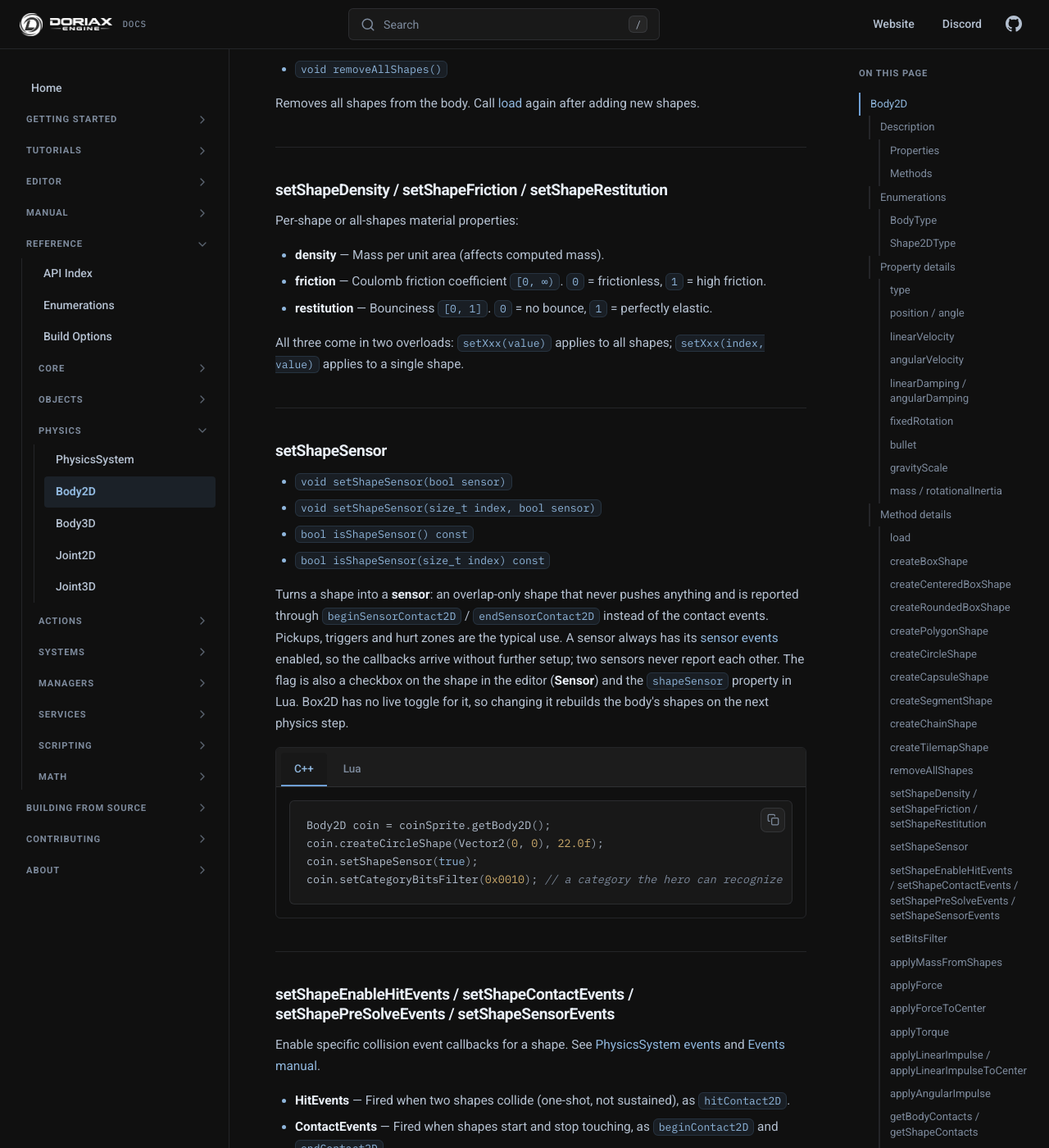
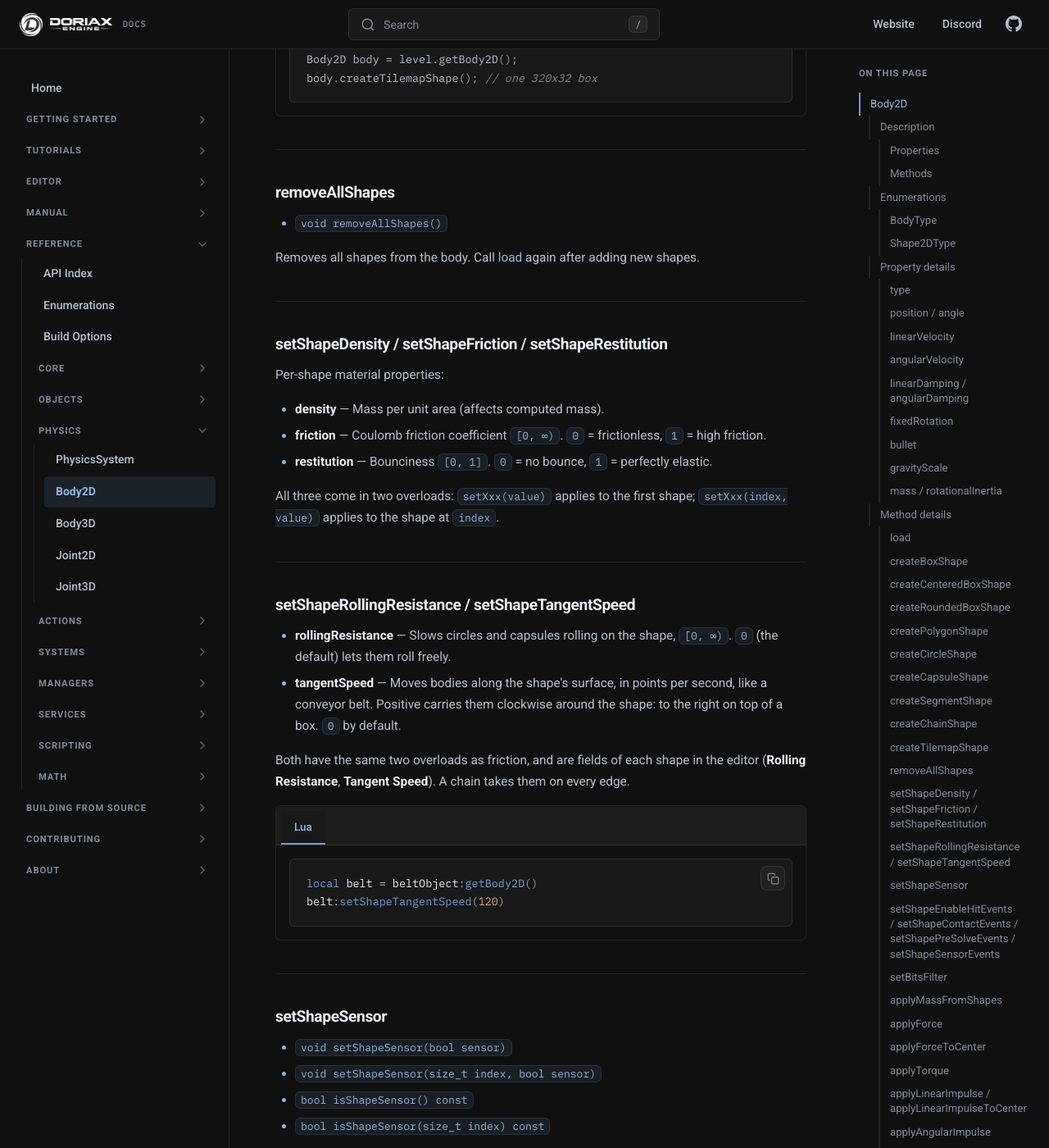
Before and after one commit to doriaxengine/doriax-docs, an MkDocs documentation site: the page built from docs/reference/classes/body2d.md, in a window 1280 px wide and 1400 px high, scrolled down 10660 px. Shown: the whole window at 82% size. Built offline with MkDocs 1.6.1, drawn with Linux system fonts in a browser that asks for light colours; comment, search, counter and statistics services are not loaded; some of the changed text lies outside the part shown.

Commit message:
Documented 2D shape rolling resistance and tangent speed

````diff
--- a/docs/reference/classes/body2d.md
+++ b/docs/reference/classes/body2d.md
@@ -80,6 +80,10 @@ description: Body2D API reference — 2D physics body powered by Box2D, shapes,
 | float | [getShapeFriction](#setshapedensity-setshapefriction-setshaperestitution) | C++ \| Lua |
 | void | [setShapeRestitution](#setshapedensity-setshapefriction-setshaperestitution) | C++ \| Lua |
 | float | [getShapeRestitution](#setshapedensity-setshapefriction-setshaperestitution) | C++ \| Lua |
+| void | [setShapeRollingResistance](#setshaperollingresistance-setshapetangentspeed) | C++ \| Lua |
+| float | [getShapeRollingResistance](#setshaperollingresistance-setshapetangentspeed) | C++ \| Lua |
+| void | [setShapeTangentSpeed](#setshaperollingresistance-setshapetangentspeed) | C++ \| Lua |
+| float | [getShapeTangentSpeed](#setshaperollingresistance-setshapetangentspeed) | C++ \| Lua |
 | void | [setShapeSensor](#setshapesensor) | C++ \| Lua |
 | bool | [isShapeSensor](#setshapesensor) | C++ \| Lua |
 | void | [setShapeEnableHitEvents](#setshapeenablehitevents-setshapecontactevents-setshapepresolveevents-setshapesensorevents) | C++ \| Lua |
@@ -406,13 +410,29 @@ Removes all shapes from the body. Call [load](#load) again after adding new shap
 
 ### setShapeDensity / setShapeFriction / setShapeRestitution
 
-Per-shape or all-shapes material properties:
+Per-shape material properties:
 
 * **density** — Mass per unit area (affects computed mass).
 * **friction** — Coulomb friction coefficient `[0, ∞)`. `0` = frictionless, `1` = high friction.
 * **restitution** — Bounciness `[0, 1]`. `0` = no bounce, `1` = perfectly elastic.
 
-All three come in two overloads: `setXxx(value)` applies to all shapes; `setXxx(index, value)` applies to a single shape.
+All three come in two overloads: `setXxx(value)` applies to the first shape; `setXxx(index, value)` applies to the shape at `index`.
+
+---
+
+### setShapeRollingResistance / setShapeTangentSpeed
+
+* **rollingResistance** — Slows circles and capsules rolling on the shape, `[0, ∞)`. `0` (the default) lets them roll freely.
+* **tangentSpeed** — Moves bodies along the shape's surface, in points per second, like a conveyor belt. Positive carries them clockwise around the shape: to the right on top of a box. `0` by default.
+
+Both have the same two overloads as friction, and are fields of each shape in the editor (**Rolling Resistance**, **Tangent Speed**). A chain takes them on every edge.
+
+=== "Lua"
+
+    ```lua
+    local belt = beltObject:getBody2D()
+    belt:setShapeTangentSpeed(120)
+    ```
 
 ---
 
````
Also changed, not shown: docs/manual/physics.md (+2 -1 lines).
